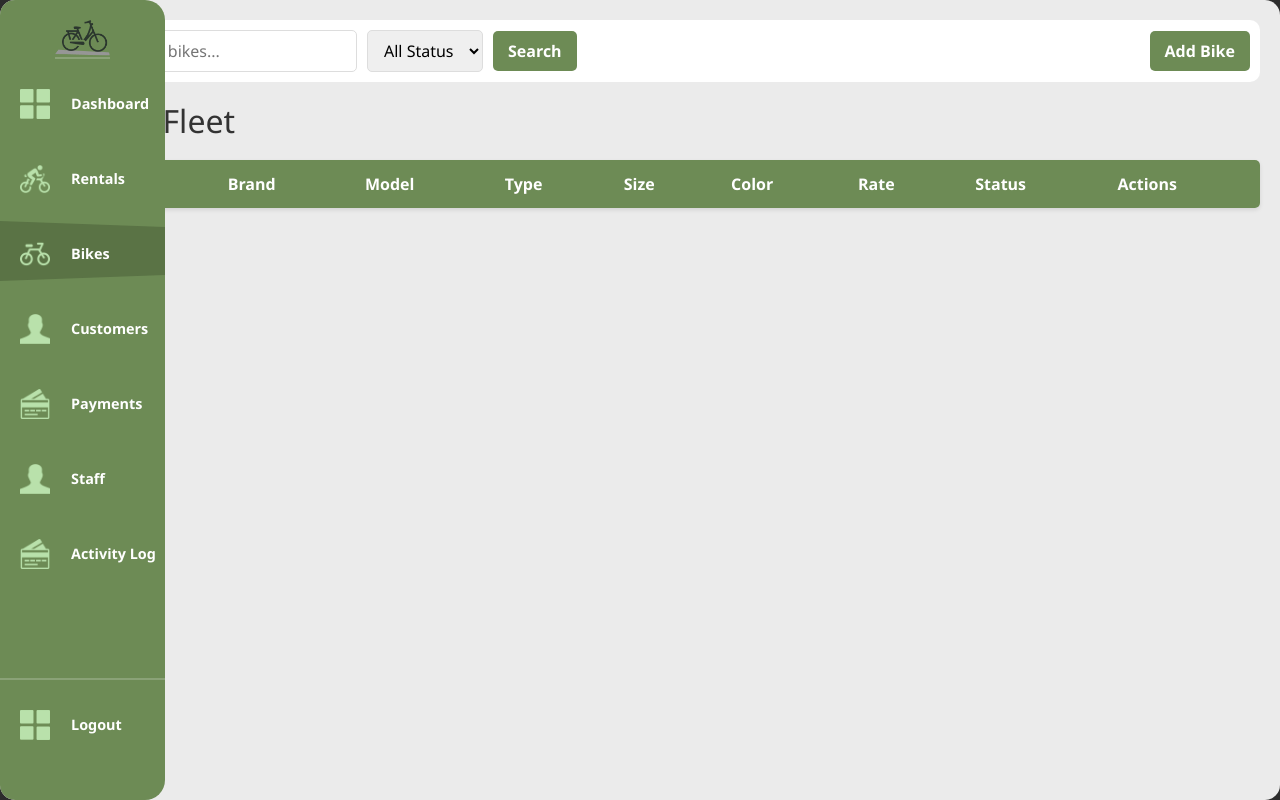
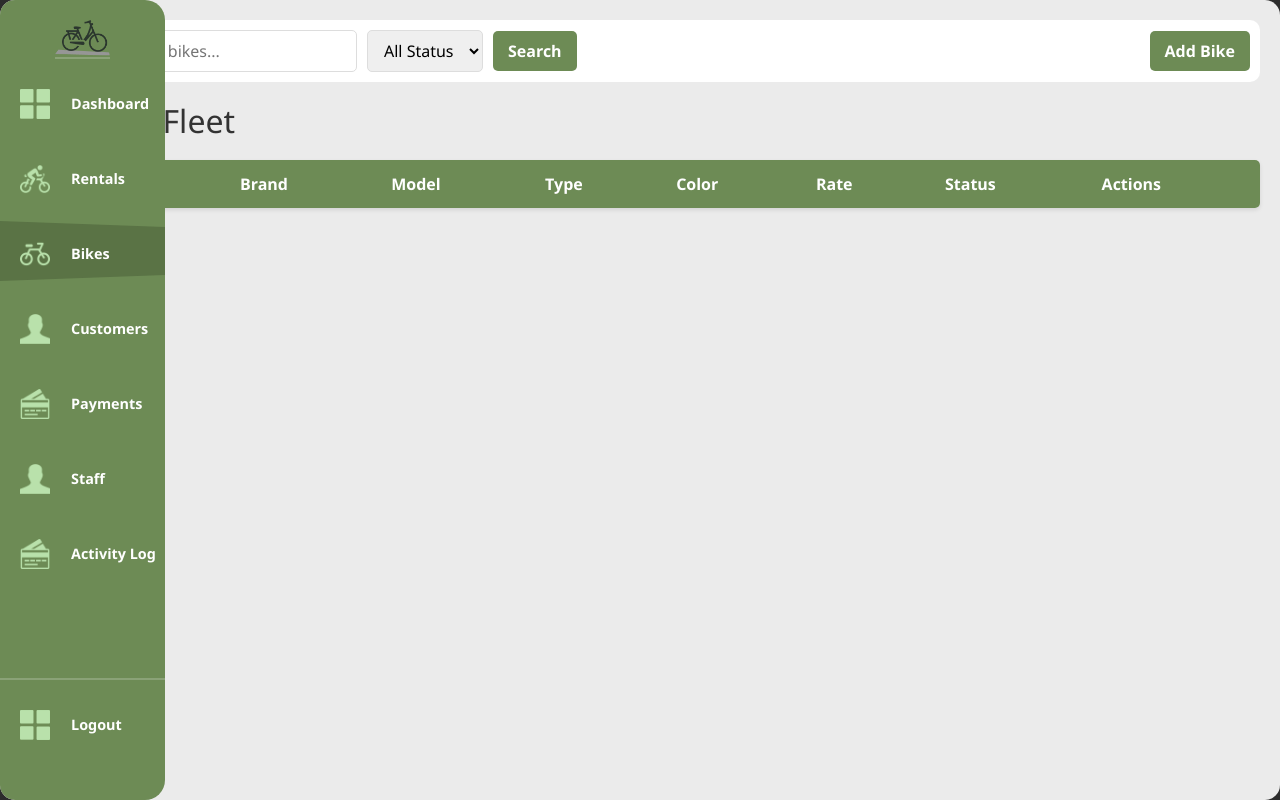
Before and after one commit to mireuka3l/test-wheeliee, a Flask app: page /bikes in a window 1280 px wide. Run offline with Flask 3, Linux system fonts and the light colour scheme; the visitor is signed in with stand-in values (Sample User, id 1); data that the repository does not hold is empty; parts of the project's set-up code (start-up, migrations or seed data) failed here and were passed over; some libraries are stand-ins or nearby versions.

Commit message:
removed size attribute from bike entity

```diff
--- a/handlers/bike_routes.py
+++ b/handlers/bike_routes.py
@@ -47,7 +47,6 @@ def edit_bike(bid):
             'bike_code': request.form.get('bike_code'),
             'brand': request.form.get('brand'),
             'model': request.form.get('model'),
-            'size': request.form.get('size'),
             'color': request.form.get('color'),
             'bike_rate': request.form.get('bike_rate'),
             'type': request.form.get('type')
--- a/modules/database.py
+++ b/modules/database.py
@@ -56,7 +56,6 @@ class Database:
             bike_id INTEGER PRIMARY KEY AUTOINCREMENT,
             bike_code TEXT NOT NULL UNIQUE,
             brand TEXT NOT NULL, model TEXT NOT NULL,
-            size TEXT NOT NULL CHECK(size IN('small','medium','large')),
             color TEXT NOT NULL,
             bike_rate DECIMAL(8,2) NOT NULL DEFAULT 0,
             type TEXT NOT NULL DEFAULT 'standard',
@@ -142,7 +141,6 @@ class Database:
                 bike_code TEXT NOT NULL UNIQUE,
                 brand TEXT NOT NULL,
                 model TEXT NOT NULL,
-                size TEXT NOT NULL CHECK(size IN('small','medium','large')),
                 color TEXT NOT NULL,
                 bike_rate DECIMAL(8,2) NOT NULL DEFAULT 0,
                 type TEXT NOT NULL DEFAULT 'standard',
@@ -150,14 +148,13 @@ class Database:
                 date_added DATE NOT NULL DEFAULT(date('now','localtime'))
             );
             INSERT INTO bike_new (
-                bike_id, bike_code, brand, model, size, color, bike_rate, type, status, date_added
+                bike_id, bike_code, brand, model, color, bike_rate, type, status, date_added
             )
             SELECT
                 bike_id,
                 bike_code,
                 brand,
                 model,
-                size,
                 color,
                 COALESCE(bike_rate, 0),
                 COALESCE(type, 'standard'),
@@ -171,6 +168,43 @@ class Database:
         self.conn.execute("PRAGMA foreign_keys = ON")
         self.conn.commit()
         self._create_tables()
+
+    def _remove_bike_size_column(self):
+        """Remove size column from bike table by recreating it without the size field."""
+        self.conn.execute("PRAGMA foreign_keys = OFF")
+        self.conn.executescript(
+            """
+            CREATE TABLE bike_new (
+                bike_id INTEGER PRIMARY KEY AUTOINCREMENT,
+                bike_code TEXT NOT NULL UNIQUE,
+                brand TEXT NOT NULL,
+                model TEXT NOT NULL,
+                color TEXT NOT NULL,
+                bike_rate DECIMAL(8,2) NOT NULL DEFAULT 0,
+                type TEXT NOT NULL DEFAULT 'standard',
+                status TEXT NOT NULL DEFAULT 'available' CHECK(status IN('available','rented','retired')),
+                date_added DATE NOT NULL DEFAULT(date('now','localtime'))
+            );
+            INSERT INTO bike_new (
+                bike_id, bike_code, brand, model, color, bike_rate, type, status, date_added
+            )
+            SELECT
+                bike_id,
+                bike_code,
+                brand,
+                model,
+                color,
+                COALESCE(bike_rate, 0),
+                COALESCE(type, 'standard'),
+                status,
+                date_added
+            FROM bike;
+            DROP TABLE bike;
+            ALTER TABLE bike_new RENAME TO bike;
+            """
+        )
+        self.conn.execute("PRAGMA foreign_keys = ON")
+        self.conn.commit()
 
     def _migrate_schema(self):
         if not self._column_exists("customer", "staff_id"):
@@ -192,6 +226,10 @@ class Database:
             except Exception:
                 # Non-fatal: if bike status migration fails (existing triggers or schema quirks), continue
                 pass
+
+        # Remove size column from bike table if it exists
+        if self._column_exists("bike", "size"):
+            self._remove_bike_size_column()
 
         # Migrate mechanic staff to cashier role
         self.conn.execute("UPDATE staff SET role='cashier' WHERE role='mechanic'")
@@ -283,7 +321,7 @@ class Database:
     def get_customer_rentals(self, cid):
         rows = self.conn.execute(
             "SELECT rents.rental_id, rents.customer_id, rents.bike_id, rents.staff_id, s.first_name||' '||s.last_name AS staff_name, rents.rental_start, "
-            "b.bike_code, b.brand, b.model, b.size, b.bike_rate AS rental_rate, "
+            "b.bike_code, b.brand, b.model, b.bike_rate AS rental_rate, "
             "(SELECT rental_end FROM returns WHERE customer_id=rents.customer_id AND bike_id=rents.bike_id AND rental_end >= rents.rental_start ORDER BY rental_end LIMIT 1) AS rental_end, "
             "(SELECT total_amount FROM returns WHERE customer_id=rents.customer_id AND bike_id=rents.bike_id AND rental_end >= rents.rental_start ORDER BY rental_end LIMIT 1) AS total_amount "
             "FROM rents LEFT JOIN staff s ON rents.staff_id=s.staff_id JOIN bike b ON rents.bike_id=b.bike_id WHERE rents.customer_id=? ORDER BY rents.rental_start DESC LIMIT 10",
@@ -319,8 +357,8 @@ class Database:
 
     def create_bike(self, d):
         self.conn.execute(
-            "INSERT INTO bike(bike_code,brand,model,size,color,bike_rate,type,status) "
-            "VALUES(:bike_code,:brand,:model,:size,:color,:bike_rate,:type,'available')",
+            "INSERT INTO bike(bike_code,brand,model,color,bike_rate,type,status) "
+            "VALUES(:bike_code,:brand,:model,:color,:bike_rate,:type,'available')",
             d,
         )
         self.conn.commit()
@@ -329,7 +367,7 @@ class Database:
     def update_bike(self, bid, d):
         d["bike_id"] = bid
         self.conn.execute(
-            "UPDATE bike SET bike_code=:bike_code,brand=:brand,model=:model,size=:size,color=:color,"
+            "UPDATE bike SET bike_code=:bike_code,brand=:brand,model=:model,color=:color,"
             "bike_rate=:bike_rate,type=:type WHERE bike_id=:bike_id",
             d,
         )
@@ -349,7 +387,7 @@ class Database:
         rows = self.conn.execute(
             "SELECT rents.rental_id, rents.customer_id, c.first_name||' '||c.last_name AS customer_name, "
             "rents.staff_id, s.first_name||' '||s.last_name AS staff_name, "
-            "b.bike_code, b.brand, b.model, b.size, b.bike_rate as rental_rate, rents.rental_start, "
+            "b.bike_code, b.brand, b.model, b.bike_rate as rental_rate, rents.rental_start, "
             "(SELECT rental_end FROM returns WHERE customer_id=rents.customer_id AND bike_id=rents.bike_id AND rental_end >= rents.rental_start ORDER BY rental_end LIMIT 1) AS rental_end, "
             "(SELECT total_amount FROM returns WHERE customer_id=rents.customer_id AND bike_id=rents.bike_id AND rental_end >= rents.rental_start ORDER BY rental_end LIMIT 1) AS total_amount "
             "FROM rents JOIN customer c ON rents.customer_id=c.customer_id LEFT JOIN staff s ON rents.staff_id=s.staff_id JOIN bike b ON rents.bike_id=b.bike_id "
@@ -373,7 +411,7 @@ class Database:
 
     def get_rental(self, rid):
         r = self.conn.execute(
-            "SELECT rents.rental_id, rents.customer_id, c.first_name||' '||c.last_name AS customer_name, rents.staff_id, s.first_name||' '||s.last_name AS staff_name, b.bike_code, b.brand, b.model, b.size, b.bike_rate AS rental_rate, rents.rental_start, "
+            "SELECT rents.rental_id, rents.customer_id, c.first_name||' '||c.last_name AS customer_name, rents.staff_id, s.first_name||' '||s.last_name AS staff_name, b.bike_code, b.brand, b.model, b.bike_rate AS rental_rate, rents.rental_start, "
             "(SELECT rental_end FROM returns WHERE customer_id=rents.customer_id AND bike_id=rents.bike_id AND rental_end >= rents.rental_start ORDER BY rental_end LIMIT 1) AS rental_end, "
             "(SELECT total_amount FROM returns WHERE customer_id=rents.customer_id AND bike_id=rents.bike_id AND rental_end >= rents.rental_start ORDER BY rental_end LIMIT 1) AS total_amount "
             "FROM rents JOIN customer c ON rents.customer_id=c.customer_id LEFT JOIN staff s ON rents.staff_id=s.staff_id JOIN bike b ON rents.bike_id=b.bike_id WHERE rents.rental_id=?",
--- a/templates/bike_detail.html
+++ b/templates/bike_detail.html
@@ -26,15 +26,11 @@
                 <span class="value">{{ bike['type'] }}</span>
             </div>
             <div class="detail-item">
-                <span class="label">Size:</span>
-                <span class="value">{{ bike['size'].title() }}</span>
-            </div>
-            <div class="detail-item">
                 <span class="label">Color:</span>
                 <span class="value">{{ bike['color'] }}</span>
             </div>
             <div class="detail-item">
-                <span class="label">Daily Rate:</span>
+                <span class="label">Hourly Rate:</span>
                 <span class="value">₱{{ bike['bike_rate'] }}</span>
             </div>
             <div class="detail-item">
--- a/templates/bike_registry.html
+++ b/templates/bike_registry.html
@@ -25,7 +25,6 @@
                 <th>Brand</th>
                 <th>Model</th>
                 <th>Type</th>
-                <th>Size</th>
                 <th>Color</th>
                 <th>Rate</th>
                 <th>Status</th>
@@ -39,7 +38,6 @@
                 <td>{{ bike['brand'] }}</td>
                 <td>{{ bike['model'] }}</td>
                 <td>{{ bike['type'] }}</td>
-                <td>{{ bike['size'] }}</td>
                 <td>{{ bike['color'] }}</td>
                 <td>₱{{ bike['bike_rate'] }}</td>
                 <td><span class="status-badge status-{{ bike['status'] }}">{{ bike['status'].replace('_', ' ').title() }}</span></td>
@@ -76,20 +74,11 @@
                         <input type="text" class="form-control" id="type" name="type" required>
                     </div>
                     <div class="mb-3">
-                        <label for="size" class="form-label">Size</label>
-                        <select class="form-select" id="size" name="size" required>
-                            <option value="">Select Size...</option>
-                            <option value="small">Small</option>
-                            <option value="medium">Medium</option>
-                            <option value="large">Large</option>
-                        </select>
-                    </div>
-                    <div class="mb-3">
                         <label for="color" class="form-label">Color</label>
                         <input type="text" class="form-control" id="color" name="color" required>
                     </div>
                     <div class="mb-3">
-                        <label for="bike_rate" class="form-label">Daily Rate (₱)</label>
+                        <label for="bike_rate" class="form-label">Hourly Rate (₱)</label>
                         <input type="number" class="form-control" id="bike_rate" name="bike_rate" step="0.01" required>
                     </div>
                 </form>
--- a/templates/forms/rental_form.html
+++ b/templates/forms/rental_form.html
@@ -32,7 +32,7 @@
                         </select>
                     </div>
                     <div class="mb-3">
-                        <label for="rental_rate_display" class="form-label">Daily Rate (₱)</label>
+                        <label for="rental_rate_display" class="form-label">Hourly Rate (₱)</label>
                         <input type="text" class="form-control" id="rental_rate_display" name="rental_rate_display" readonly>
                     </div>
                     <div class="mb-3">
--- a/templates/rental_detail.html
+++ b/templates/rental_detail.html
@@ -14,7 +14,7 @@
             </div>
             <div class="detail-item">
                 <span class="label">Bike:</span>
-                <span class="value">{{ rental['bike_code'] }} - {{ rental['brand'] }} {{ rental['model'] }} ({{ rental['size'] }})</span>
+                <span class="value">{{ rental['bike_code'] }} - {{ rental['brand'] }} {{ rental['model'] }}</span>
             </div>
             <div class="detail-item">
                 <span class="label">Status:</span>
@@ -29,7 +29,7 @@
                 <span class="value">{{ rental['rental_end'] or 'Not Returned' }}</span>
             </div>
             <div class="detail-item">
-                <span class="label">Daily Rate:</span>
+                <span class="label">Hourly Rate:</span>
                 <span class="value">₱{{ rental['rental_rate'] }}</span>
             </div>
             <div class="detail-item">
--- a/templates/rentals.html
+++ b/templates/rentals.html
@@ -71,7 +71,7 @@
                         </select>
                     </div>
                     <div class="mb-3">
-                        <label for="rental_rate_display" class="form-label">Daily Rate (₱)</label>
+                        <label for="rental_rate_display" class="form-label">Hourly Rate (₱)</label>
                         <input type="text" name="rental_rate_display" id="rental_rate_display" class="form-control" readonly>
                     </div>
                     <div class="mb-3">
```
Also changed, not shown: templates/forms/bike_form.html (+1 -10 lines), data/database.db, 3 other files.
